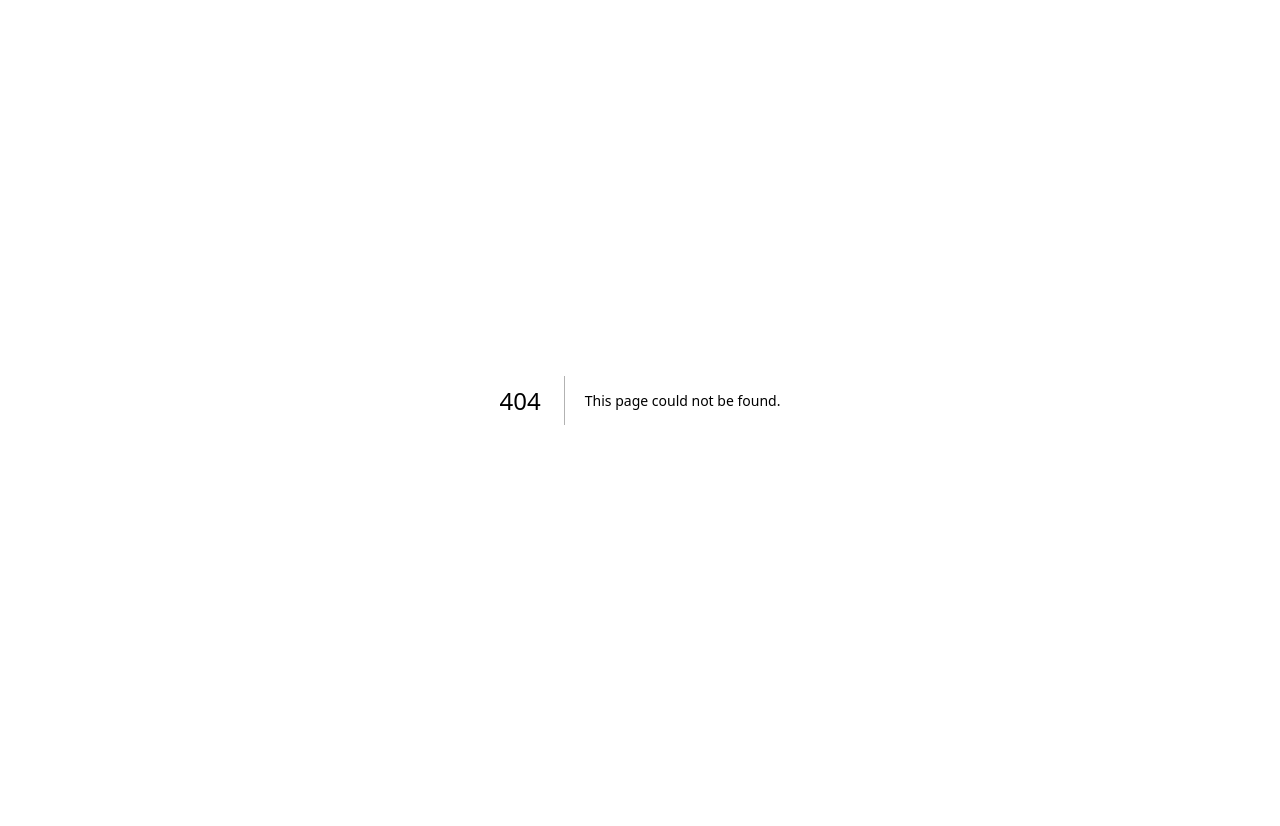
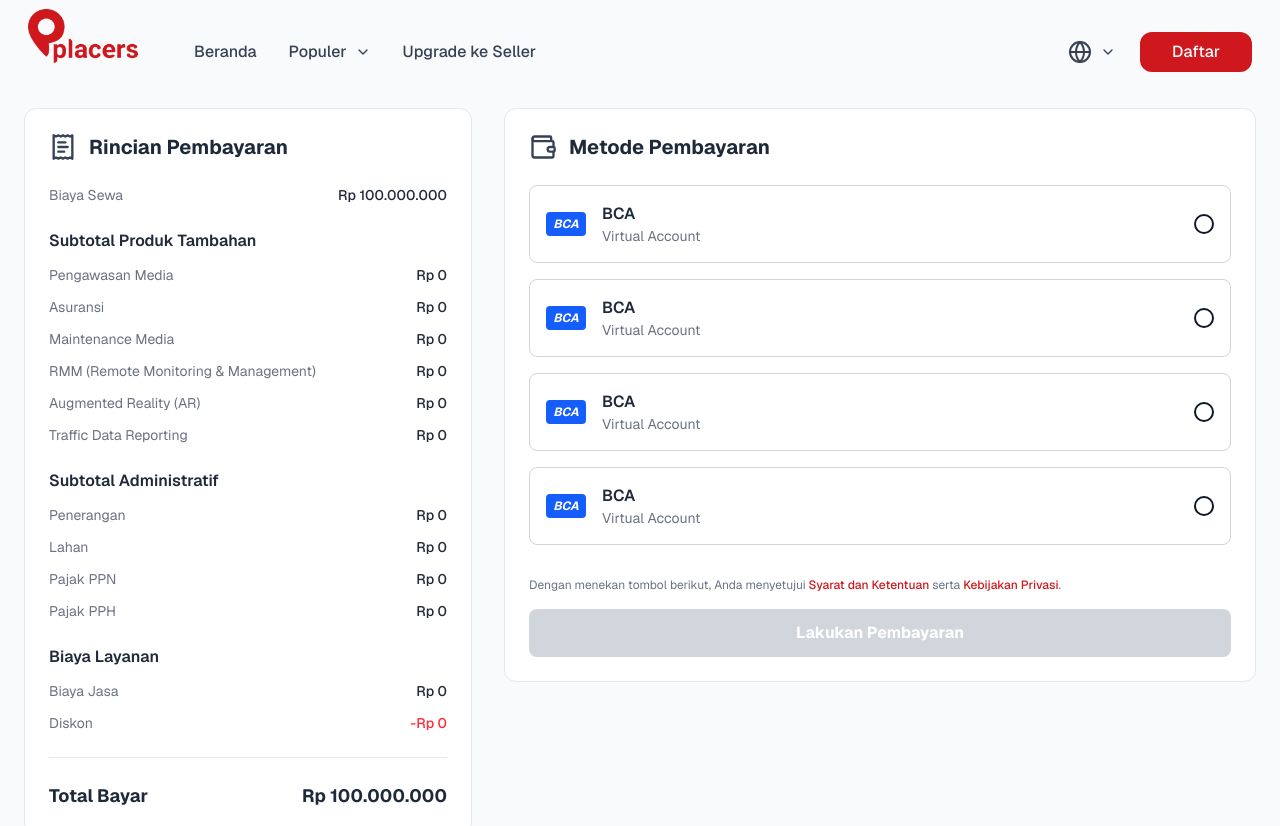
Before and after one commit to Utero-Interns/placers-website, a Next.js app: page /payment in a window 1280 px wide. Before the commit this address had no page. Shown: the top 826 px of the page. Before the commit the page ends 800 px from the top, so only its background shows below. Built offline with nearby package versions, Linux system fonts and the light colour scheme.

Commit message:
add: payment page

```diff
--- /dev/null
+++ b/app/payment/page.tsx
@@ -0,0 +1,65 @@
+'use client';
+
+import React, { useState } from 'react';
+import PaymentDetails from '@/components/payment/PaymentDetails';
+import PaymentMethods from '@/components/payment/PaymentMethods';
+import ConfirmationModal from '@/components/payment/ConfirmationModal';
+import FootBar from '@/components/footer/FootBar';
+import NavBar from '@/components/NavBar';
+
+const Payment: React.FC = () => {
+  const [selectedMethod, setSelectedMethod] = useState<string | null>(null);
+  const [isModalOpen, setIsModalOpen] = useState(false);
+
+  const handleSelectMethod = (id: string) => {
+    setSelectedMethod(id);
+  };
+
+  const handleOpenModal = () => {
+    if (selectedMethod) {
+      setIsModalOpen(true);
+    }
+  };
+
+  const handleCloseModal = () => {
+    setIsModalOpen(false);
+  };
+
+  const handleConfirmPayment = () => {
+    console.log('Payment confirmed for method:', selectedMethod);
+    setIsModalOpen(false);
+    setSelectedMethod(null);
+  };
+
+  return (
+    <div className="bg-gray-50 min-h-screen font-sans text-gray-900 flex flex-col">
+  {/* Navbar */}
+  <NavBar />
+
+  {/* Main content */}
+  <main className="flex-1 flex items-center justify-center p-4 sm:p-6 2xl:p-8">
+    <div className="w-full max-w-7xl mx-auto flex flex-col lg:flex-row items-start gap-8">
+      <PaymentDetails />
+      <PaymentMethods
+        selectedMethod={selectedMethod}
+        onSelectMethod={handleSelectMethod}
+        onConfirm={handleOpenModal}
+      />
+    </div>
+  </main>
+
+  {/* Footer */}
+  <FootBar />
+
+  {/* Modal (best placed at root level) */}
+  <ConfirmationModal
+    isOpen={isModalOpen}
+    onClose={handleCloseModal}
+    onConfirm={handleConfirmPayment}
+  />
+</div>
+
+  );
+};
+
+export default Payment;
--- /dev/null
+++ b/components/payment/ConfirmationModal.tsx
@@ -0,0 +1,40 @@
+import React from 'react';
+import { X } from 'lucide-react';
+
+interface ConfirmationModalProps {
+  isOpen: boolean;
+  onClose: () => void;
+  onConfirm: () => void;
+}
+
+const ConfirmationModal: React.FC<ConfirmationModalProps> = ({ isOpen, onClose, onConfirm }) => {
+  if (!isOpen) return null;
+
+  return (
+    <div className="fixed inset-0 bg-black/70 flex items-center justify-center z-50 p-4">
+      <div className="bg-white rounded-lg shadow-xl p-8 w-full max-w-md mx-auto relative">
+        <button onClick={onClose} className="absolute top-4 right-4 text-gray-400 hover:text-gray-600 transition-colors cursor-pointer">
+          <X size={24} />
+        </button>
+        <h2 className="text-xl font-semibold mb-4 text-gray-800">Melakukan Pembayaran</h2>
+        <p className="text-gray-600 mb-8">Apakah Anda yakin untuk melakukan pembayaran ini?</p>
+        <div className="flex justify-end space-x-4">
+          <button
+            onClick={onClose}
+            className="px-6 py-2 rounded-md border border-gray-300 text-gray-700 font-semibold hover:bg-gray-100 focus:outline-none focus:ring-2 focus:ring-gray-300 transition-colors cursor-pointer"
+          >
+            Tidak
+          </button>
+          <button
+            onClick={onConfirm}
+            className="px-6 py-2 rounded-md bg-[var(--color-primary)] text-white font-semibold hover:bg-red-700 focus:outline-none focus:ring-2 focus:ring-red-500 focus:ring-offset-2 transition-colors cursor-pointer"
+          >
+            Ya, Lanjutkan
+          </button>
+        </div>
+      </div>
+    </div>
+  );
+};
+
+export default ConfirmationModal;
--- /dev/null
+++ b/components/payment/PaymentDetails.tsx
@@ -0,0 +1,76 @@
+import React from 'react';
+import { ReceiptText } from 'lucide-react';
+
+const formatCurrency = (amount: number) => {
+  return new Intl.NumberFormat('id-ID', {
+    style: 'currency',
+    currency: 'IDR',
+    minimumFractionDigits: 0,
+    maximumFractionDigits: 0,
+  }).format(amount);
+};
+
+interface DetailRowProps {
+    label: string;
+    value: number;
+    isDiscount?: boolean;
+}
+
+const DetailRow: React.FC<DetailRowProps> = ({ label, value, isDiscount = false }) => (
+  <div className="flex justify-between items-center text-sm">
+    <p className="text-gray-500">{label}</p>
+    <p className={`font-medium ${isDiscount ? 'text-red-500' : 'text-gray-800'}`}>
+      {isDiscount ? `-` : ''}{formatCurrency(value)}
+    </p>
+  </div>
+);
+
+interface SectionTitleProps {
+    children: React.ReactNode;
+}
+
+const SectionTitle: React.FC<SectionTitleProps> = ({ children }) => (
+    <h3 className="font-semibold text-gray-800 mt-6 mb-3">{children}</h3>
+);
+
+const PaymentDetails: React.FC = () => {
+  return (
+    <div className="bg-white rounded-xl border border-gray-200 p-6 flex-1 w-full lg:max-w-md">
+      <div className="flex items-center gap-3 mb-6">
+        <ReceiptText className="text-gray-700" size={28} />
+        <h2 className="text-xl font-bold text-gray-800">Rincian Pembayaran</h2>
+      </div>
+
+      <div className="space-y-3">
+        <DetailRow label="Biaya Sewa" value={100000000} />
+
+        <SectionTitle>Subtotal Produk Tambahan</SectionTitle>
+        <DetailRow label="Pengawasan Media" value={0} />
+        <DetailRow label="Asuransi" value={0} />
+        <DetailRow label="Maintenance Media" value={0} />
+        <DetailRow label="RMM (Remote Monitoring & Management)" value={0} />
+        <DetailRow label="Augmented Reality (AR)" value={0} />
+        <DetailRow label="Traffic Data Reporting" value={0} />
+
+        <SectionTitle>Subtotal Administratif</SectionTitle>
+        <DetailRow label="Penerangan" value={0} />
+        <DetailRow label="Lahan" value={0} />
+        <DetailRow label="Pajak PPN" value={0} />
+        <DetailRow label="Pajak PPH" value={0} />
+
+        <SectionTitle>Biaya Layanan</SectionTitle>
+        <DetailRow label="Biaya Jasa" value={0} />
+        <DetailRow label="Diskon" value={0} isDiscount={true} />
+      </div>
+
+      <hr className="my-6 border-gray-200" />
+
+      <div className="flex justify-between items-center">
+        <p className="text-lg font-bold text-gray-800">Total Bayar</p>
+        <p className="text-lg font-bold text-gray-800">{formatCurrency(100000000)}</p>
+      </div>
+    </div>
+  );
+};
+
+export default PaymentDetails;
--- /dev/null
+++ b/components/payment/PaymentMethods.tsx
@@ -0,0 +1,100 @@
+import React from 'react';
+import { Wallet } from 'lucide-react';
+
+type PaymentMethod = {
+  id: string;
+  name: string;
+  type: string;
+}
+
+interface PaymentMethodsProps {
+  selectedMethod: string | null;
+  onSelectMethod: (id: string) => void;
+  onConfirm: () => void;
+}
+
+const paymentMethodsData: PaymentMethod[] = [
+  { id: 'bca_va_1', name: 'BCA', type: 'Virtual Account' },
+  { id: 'bca_va_2', name: 'BCA', type: 'Virtual Account' },
+  { id: 'bca_va_3', name: 'BCA', type: 'Virtual Account' },
+  { id: 'bca_va_4', name: 'BCA', type: 'Virtual Account' },
+];
+
+const BcaLogo: React.FC = () => (
+    <div className="flex items-center gap-2">
+        <div className="w-10 h-6 bg-blue-600 rounded-sm flex items-center justify-center text-white font-bold text-xs italic">
+            BCA
+        </div>
+    </div>
+);
+
+interface PaymentMethodItemProps {
+    method: PaymentMethod;
+    isSelected: boolean;
+    onSelect: () => void;
+}
+
+const PaymentMethodItem: React.FC<PaymentMethodItemProps> = ({ method, isSelected, onSelect }) => {
+    return (
+        <div
+            onClick={onSelect}
+            className={`flex justify-between items-center p-4 border rounded-lg cursor-pointer transition-all duration-200 ${isSelected ? 'border-[var(--color-primary)] ring-1 ring-[var(--color-primary)] bg-red-50' : 'border-gray-300 bg-white hover:border-gray-400'}`}
+        >
+            <div className="flex items-center gap-4">
+                <BcaLogo />
+                <div>
+                    <p className="font-semibold text-gray-800">{method.name}</p>
+                    <p className="text-sm text-gray-500">{method.type}</p>
+                </div>
+            </div>
+            <div className="w-5 h-5 rounded-full border-2 flex items-center justify-center transition-all duration-200
+                ${isSelected ? 'border-[var(--color-primary)] bg-white' : 'border-gray-300 bg-white'}"
+            >
+                {isSelected && <div className="w-2.5 h-2.5 bg-[var(--color-primary)] rounded-full"></div>}
+            </div>
+        </div>
+    );
+};
+
+
+const PaymentMethods: React.FC<PaymentMethodsProps> = ({ selectedMethod, onSelectMethod, onConfirm }) => {
+  const isButtonEnabled = selectedMethod !== null;
+
+  return (
+    <div className="bg-white rounded-xl border border-gray-200 p-6 flex-1 w-full">
+      <div className="flex items-center gap-3 mb-6">
+        <Wallet className="text-gray-700" size={28} />
+        <h2 className="text-xl font-bold text-gray-800">Metode Pembayaran</h2>
+      </div>
+
+      <div className="space-y-4">
+        {paymentMethodsData.map((method) => (
+          <PaymentMethodItem
+            key={method.id}
+            method={method}
+            isSelected={selectedMethod === method.id}
+            onSelect={() => onSelectMethod(method.id)}
+          />
+        ))}
+      </div>
+
+      <div className="mt-8 text-xs text-gray-500">
+        Dengan menekan tombol berikut, Anda menyetujui <a href="#" className="text-[var(--color-primary)] font-medium hover:underline">Syarat dan Ketentuan</a> serta <a href="#" className="text-[var(--color-primary)] font-medium hover:underline">Kebijakan Privasi</a>.
+      </div>
+
+      <button
+        onClick={onConfirm}
+        disabled={!isButtonEnabled}
+        className={`w-full mt-4 py-3 rounded-lg text-white font-bold transition-colors duration-300 focus:outline-none focus:ring-2 focus:ring-offset-2 cursor-pointer ${
+          isButtonEnabled
+            ? 'bg-[var(--color-primary)] hover:bg-red-700 focus:ring-[var(--color-primary)]'
+            : 'bg-gray-300 cursor-not-allowed'
+        }`}
+      >
+        Lakukan Pembayaran
+      </button>
+    </div>
+  );
+};
+
+export default PaymentMethods;
```
